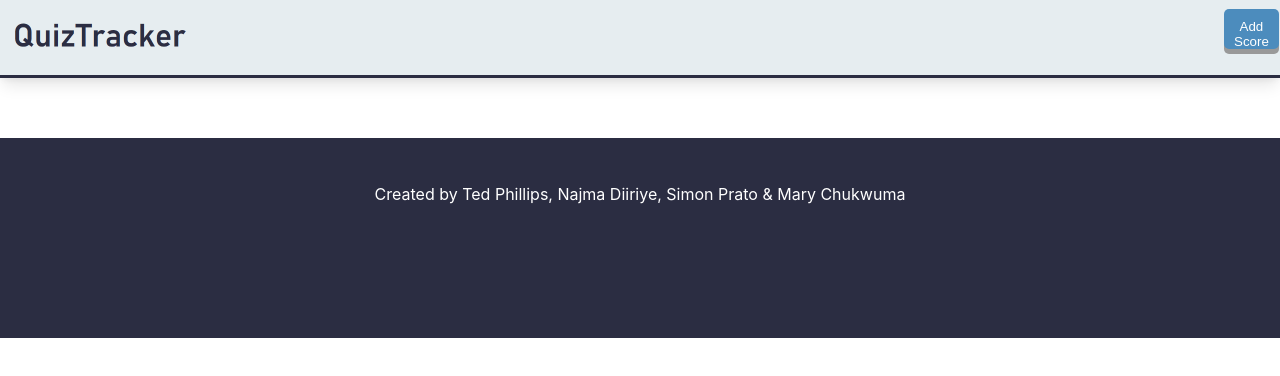
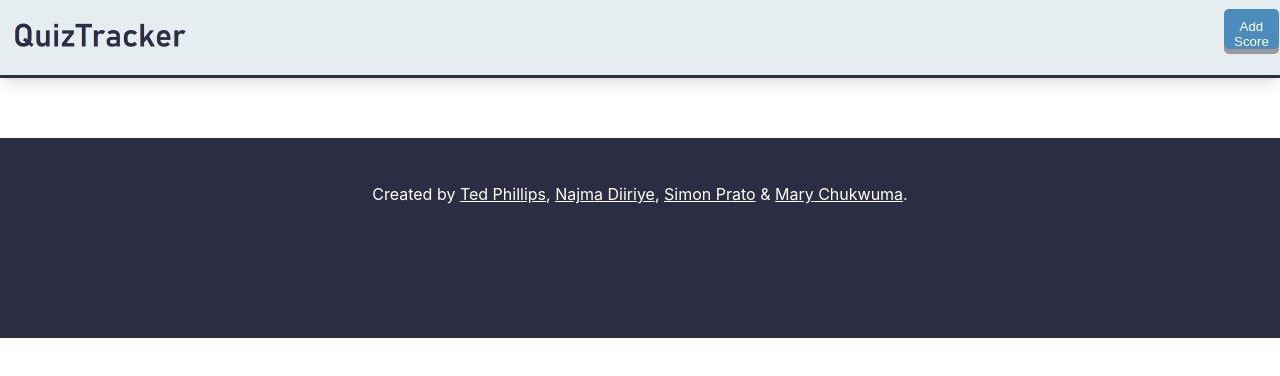
Before and after one commit to SchoolOfCode/national-project-week-team-18, a React (Create React App) app in the folder client/: page / in a window 1280 px wide. Shown: the top 376 px of the page. Built offline with nearby package versions, Linux system fonts and the light colour scheme; no server answers.

Commit message:
Footer testing done

```diff
--- a/client/src/components/Footer/index.js
+++ b/client/src/components/Footer/index.js
@@ -4,7 +4,10 @@ function Footer() {
   return (
     <footer>
       <p className="credits">
-        Created by Ted Phillips, Najma Diiriye, Simon Prato & Mary Chukwuma
+        Created by <a href="https://github.com/TedPhillips1">Ted Phillips</a>,{" "}
+        <a href="https://github.com/Najmadiiriye">Najma Diiriye</a>,{" "}
+        <a href="https://github.com/SimonPrato11">Simon Prato</a> &{" "}
+        <a href="https://github.com/Marydez57">Mary Chukwuma</a>.
       </p>
     </footer>
   );
--- a/client/src/components/Footer/style.css
+++ b/client/src/components/Footer/style.css
@@ -9,3 +9,11 @@ footer {
 .credits {
   padding: 30px;
 }
+
+a:link {
+  color: white;
+}
+
+a:visited {
+  color: #e6edf0;
+}
--- a/client/src/components/GraphScore/index.js
+++ b/client/src/components/GraphScore/index.js
@@ -1,7 +1,7 @@
 import "./style.css";
 
 function GraphScore({ date, topic, percentageScore, id, handleRenderScores }) {
-  let divWidth = percentageScore * 0.5;
+  let divWidth = percentageScore * 0.55;
 
   async function deleteItem() {
     console.log("id", id);
--- a/client/src/components/SubmitForm/index.js
+++ b/client/src/components/SubmitForm/index.js
@@ -14,6 +14,11 @@ function SubmitForm({ handleAddScore, handleRenderScores }) {
         headers: { "Content-Type": "application/json" },
         body: JSON.stringify(addScore),
       });
+      if ((res.payload = null)) {
+        alert(
+          "An error was found. Please make sure that the topic contains between 1-20 characters and the score is a number."
+        );
+      }
 
       window.location = "/";
     } catch (err) {
```
Also changed, not shown: 2 other files (tests, documents, lock files or other folders).
